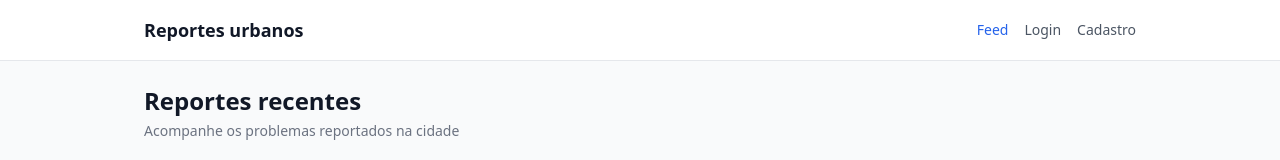
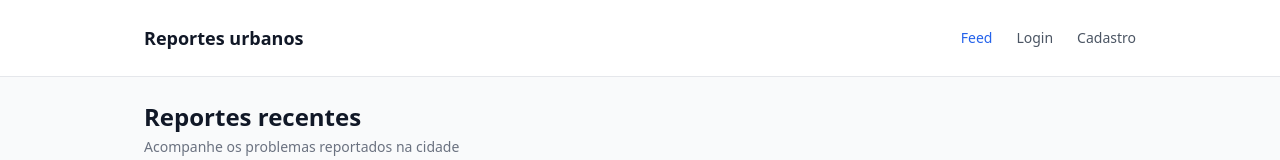
Before and after one commit to christian2070/report-frontend-mvp, a React (Vite) app: page /feed in a window 1280 px wide. Shown: the top 160 px of the page. Built offline with nearby package versions, Linux system fonts and the light colour scheme; no server answers.

Commit message:
refactor: improve AppLayout structure and styling for better readability

```diff
--- a/src/components/AppLayout/AppLayout.tsx
+++ b/src/components/AppLayout/AppLayout.tsx
@@ -1,28 +1,41 @@
-import { Outlet } from 'react-router';
+import { Outlet } from "react-router";
 
-import { LogOut, Plus } from 'lucide-react';
-import { Link, NavLink } from 'react-router';
+import { LogOut, Plus } from "lucide-react";
+import { Link, NavLink } from "react-router";
 
-import { Button } from '@/components/ui/Button';
-import { useAuth } from '@/contexts/AuthContext';
+import { Button } from "@/components/ui/Button";
+import { useAuth } from "@/contexts/AuthContext";
 
 const navLinkClass = ({ isActive }: { isActive: boolean }) =>
-  `text-sm font-medium transition-colors ${
-    isActive ? 'text-blue-600' : 'text-gray-600 hover:text-gray-900'
+  `inline-flex min-h-11 items-center whitespace-nowrap text-sm font-medium transition-colors ${
+    isActive ? "text-blue-600" : "text-gray-600 hover:text-gray-900"
   }`;
 
 export function AppLayout() {
-  const { isAuthenticated, isCidadao, isPrefeitura, logout, usuario } = useAuth();
+  const { isAuthenticated, isCidadao, isPrefeitura, logout, usuario } =
+    useAuth();
+  const partesNome = usuario?.nome.trim().split(/\s+/).filter(Boolean) ?? [];
+  const iniciais =
+    (
+      (partesNome[0]?.[0] ?? "") +
+      (partesNome.length > 1 ? partesNome[partesNome.length - 1][0] : "")
+    ).toLocaleUpperCase("pt-BR") || "U";
 
   return (
     <div className="min-h-screen bg-gray-50">
       <header className="border-b border-gray-200 bg-white">
-        <div className="mx-auto flex max-w-5xl items-center justify-between gap-4 px-4 py-4">
-          <Link to="/feed" className="text-lg font-semibold text-gray-900">
+        <div className="mx-auto grid max-w-5xl grid-cols-[minmax(0,1fr)_auto] items-center gap-x-3 gap-y-2 px-4 py-3 sm:flex sm:gap-6 sm:py-4">
+          <Link
+            to="/feed"
+            className="whitespace-nowrap text-lg font-semibold text-gray-900 sm:mr-auto"
+          >
             Reportes urbanos
           </Link>
 
-          <nav className="flex items-center gap-4">
+          <nav
+            aria-label="Navegação principal"
+            className="col-span-2 row-start-2 flex flex-wrap items-center gap-x-6 border-t border-gray-100 pt-1 sm:border-0 sm:pt-0"
+          >
             <NavLink to="/feed" className={navLinkClass}>
               Feed
             </NavLink>
@@ -39,16 +52,7 @@ export function AppLayout() {
               </NavLink>
             ) : null}
 
-            {isAuthenticated ? (
-              <div className="flex items-center gap-3">
-                <span className="hidden text-sm text-gray-500 sm:inline">
-                  {usuario?.nome}
-                </span>
-                <Button variant="ghost" onClick={logout} className="px-2">
-                  <LogOut className="h-4 w-4" />
-                </Button>
-              </div>
-            ) : (
+            {!isAuthenticated ? (
               <>
                 <NavLink to="/login" className={navLinkClass}>
                   Login
@@ -57,8 +61,29 @@ export function AppLayout() {
                   Cadastro
                 </NavLink>
               </>
-            )}
+            ) : null}
           </nav>
+
+          {isAuthenticated ? (
+            <div className="col-start-2 row-start-1 flex shrink-0 items-center gap-2 sm:gap-3">
+              <span
+                className="inline-flex h-9 w-9 shrink-0 items-center justify-center rounded-full bg-blue-100 text-sm font-semibold text-blue-700"
+                role="img"
+                aria-label={usuario?.nome || "Usuário"}
+                title={usuario?.nome || "Usuário"}
+              >
+                {iniciais}
+              </span>
+              <Button
+                variant="ghost"
+                onClick={logout}
+                aria-label="Sair"
+                title="Sair"
+              >
+                <LogOut className="h-4 w-4 my-1" />
+              </Button>
+            </div>
+          ) : null}
         </div>
       </header>
 
```
